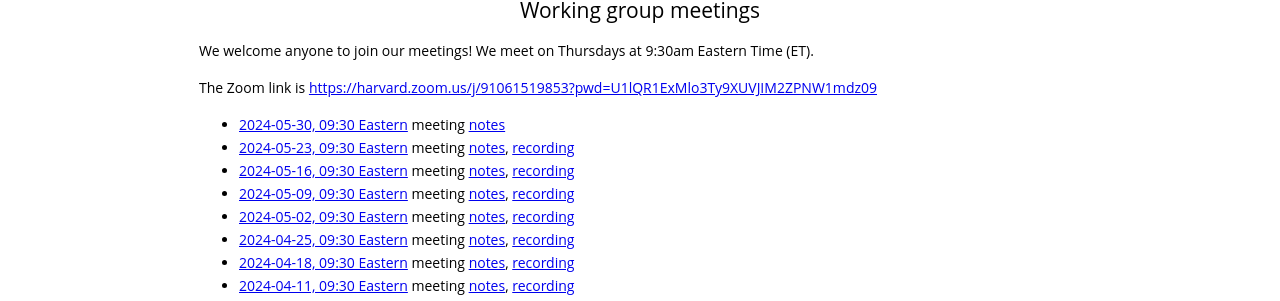
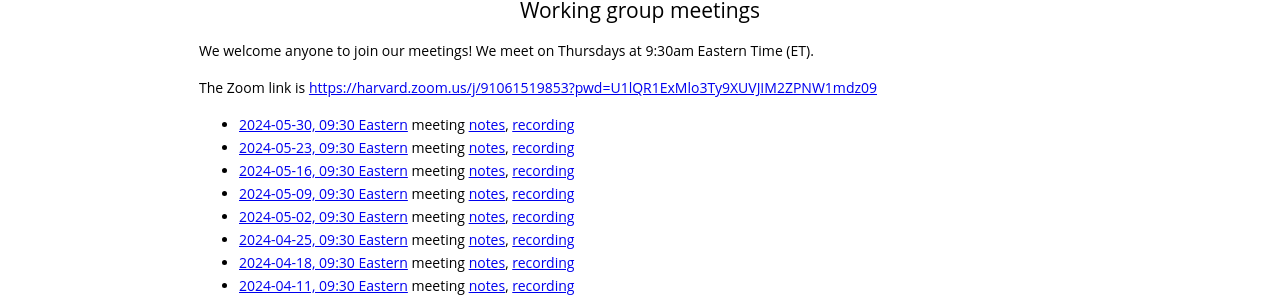
Before and after one commit to gdcc/ct.gdcc.io, a Jekyll site: the page built from index.md, in a window 1280 px wide and 900 px high, scrolled down 1703 px. Shown: the part 145-446 px from the top of the window. Built offline with Jekyll 4.4.1, drawn with Linux system fonts in a browser that asks for light colours; our own code applies the rules of GitHub Pages for plain Markdown files.

Commit message:
add recording

```diff
--- a/index.md
+++ b/index.md
@@ -62,7 +62,7 @@ We welcome anyone to join our meetings! We meet on Thursdays at 9:30am Eastern T
 
 The Zoom link is <https://harvard.zoom.us/j/91061519853?pwd=U1lQR1ExMlo3Ty9XUVJIM2ZPNW1mdz09>
 
-- [2024-05-30, 09:30 Eastern](https://time.is/compare/0930_30_May_2024_in_Boston) meeting [notes](https://docs.google.com/document/d/19CQxfgsRKWnR7pCG4Dxq3QAiW6A0gG1Azpvm6VXejVE/edit?usp=sharing)
+- [2024-05-30, 09:30 Eastern](https://time.is/compare/0930_30_May_2024_in_Boston) meeting [notes](https://docs.google.com/document/d/19CQxfgsRKWnR7pCG4Dxq3QAiW6A0gG1Azpvm6VXejVE/edit?usp=sharing), [recording](https://harvard.zoom.us/rec/share/FVYyxSpMkOLX-jo9TLCBek0KhkZiFZ6e4v4Nka7M4eSpbVczSxrn5vLcKHG9if9x.cBqXOiQlyKpDN8pD)
 - [2024-05-23, 09:30 Eastern](https://time.is/compare/0930_23_May_2024_in_Boston) meeting [notes](https://docs.google.com/document/d/18pof1XM-5yj-yHEk4yDGmjdumdeWX4bEPkKra8Khet8/edit?usp=sharing), [recording](https://harvard.zoom.us/rec/share/SizunTfYpKAqfNQhm7e6DEn-HH_vXHmCgKzOwEepseesvwfY_EGb7TaHkjw9GnXE.t70tf-cf3kvJw061)
 - [2024-05-16, 09:30 Eastern](https://time.is/compare/0930_16_May_2024_in_Boston) meeting [notes](https://docs.google.com/document/d/19GKkt5l-2rjdmb8NrCsprp68eLe-QvHpdpmCbhyd4Y4/edit?usp=sharing), [recording](https://harvard.zoom.us/rec/share/8cpmRi3PaPMywDVGOoTo8ufgWJNCojvj7y5QLc5dgbBhY7mCQ5ioj80U1iqV5waQ.q1rhw0Uy1SlPoWZq)
 - [2024-05-09, 09:30 Eastern](https://time.is/compare/0930_9_May_2024_in_Boston) meeting [notes](https://docs.google.com/document/d/1RJttpY_rlDdOQkWcekQXNIhqo0AfTv-fdivWJjiakDQ/edit?usp=sharing), [recording](https://harvard.zoom.us/rec/share/moRiBactQx1G6L3y0Kl_uBm4BFFqgZuexuWW9diKKLgEGdeOGEa2MTfWg1GuK9LN.7lAJK6He2_D7VvvZ)
```
